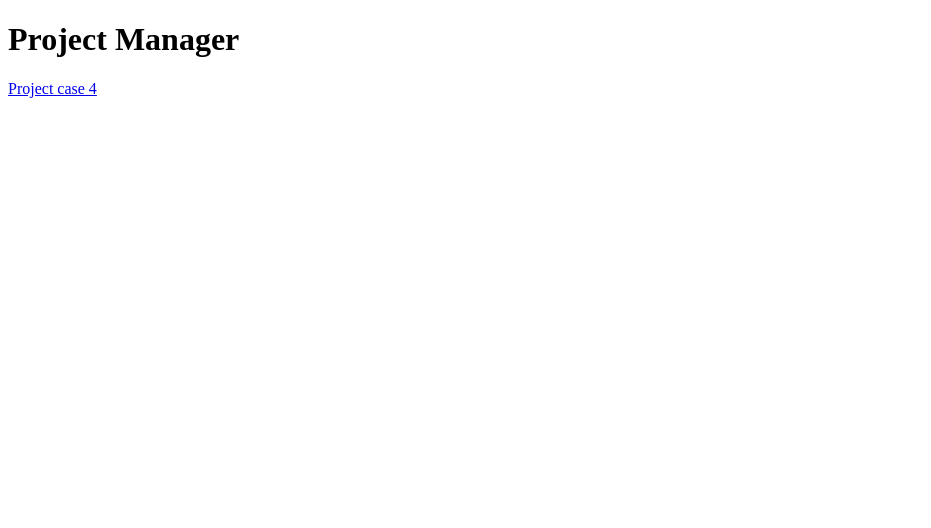
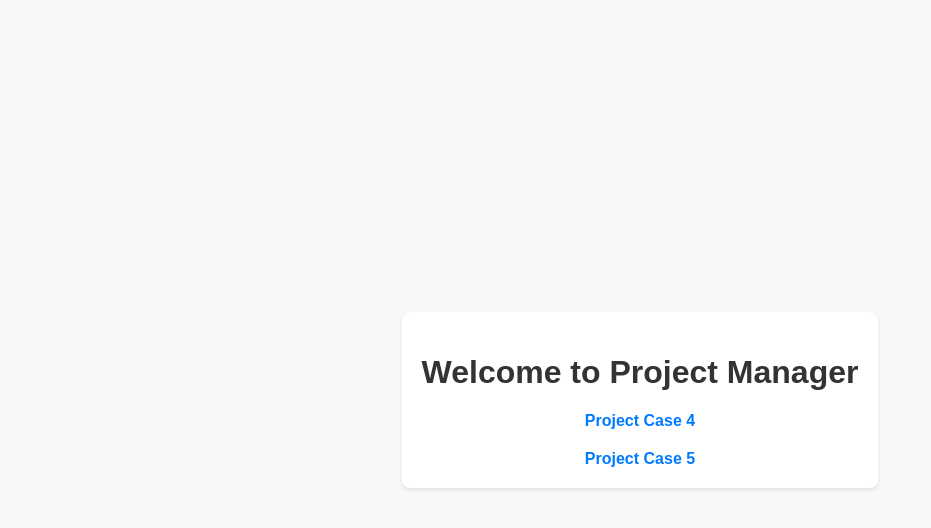
Before and after one commit to js-neo/technological-practice-6, a website: page index.html in a window 1280 px wide. Shown: the whole page, without its empty margins (0-931 px from the left). Drawn offline with Linux system fonts and the light colour scheme.

Commit message:
fix: change index.html

```diff
--- a/index.html
+++ b/index.html
@@ -2,10 +2,49 @@
 <html lang="en">
 <head>
     <meta charset="UTF-8">
-    <title>project-manager</title>
+    <title>Project Manager</title>
+    <style>
+        body {
+            font-family: Arial, sans-serif;
+            background-color: #f8f8f8;
+            margin: 0;
+            padding: 0;
+            display: flex;
+            justify-content: center;
+            align-items: center;
+            height: 100vh;
+        }
+
+        .container {
+            text-align: center;
+            padding: 20px;
+            background-color: #fff;
+            border-radius: 8px;
+            box-shadow: 0 2px 4px rgba(0, 0, 0, 0.1);
+        }
+
+        h1 {
+            color: #333;
+        }
+
+        a {
+            display: block;
+            margin-top: 20px;
+            text-decoration: none;
+            color: #007bff;
+            font-weight: bold;
+        }
+
+        a:hover {
+            text-decoration: underline;
+        }
+    </style>
 </head>
 <body>
-<h1>Project Manager</h1>
-<a href="case-task-4/index.html">Project case 4</a>
+<div class="container">
+    <h1>Welcome to Project Manager</h1>
+    <a href="case-task-4/index.html">Project Case 4</a>
+    <a href="case-task-5/index.html">Project Case 5</a>
+</div>
 </body>
 </html>
--- a/package.json
+++ b/package.json
@@ -1,5 +1,8 @@
 {
   "devDependencies": {
     "prettier": "3.3.2"
+  },
+  "dependencies": {
+    "bootstrap": "^5.1.0"
   }
 }
```
Also changed, not shown: case-task-4/index.html (+21 -16 lines), case-task-5/index.html (added, +10 -0 lines), 2 other files.
